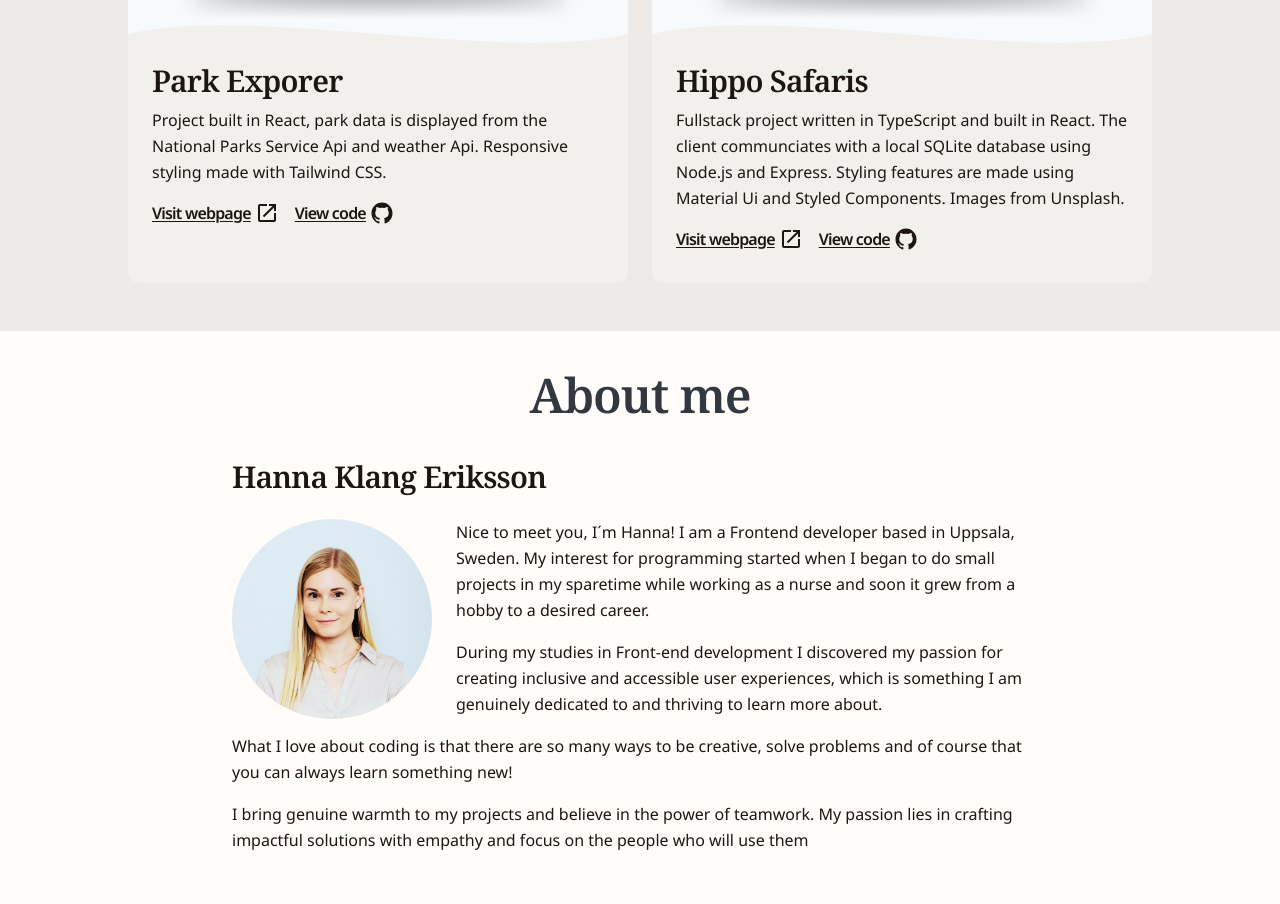
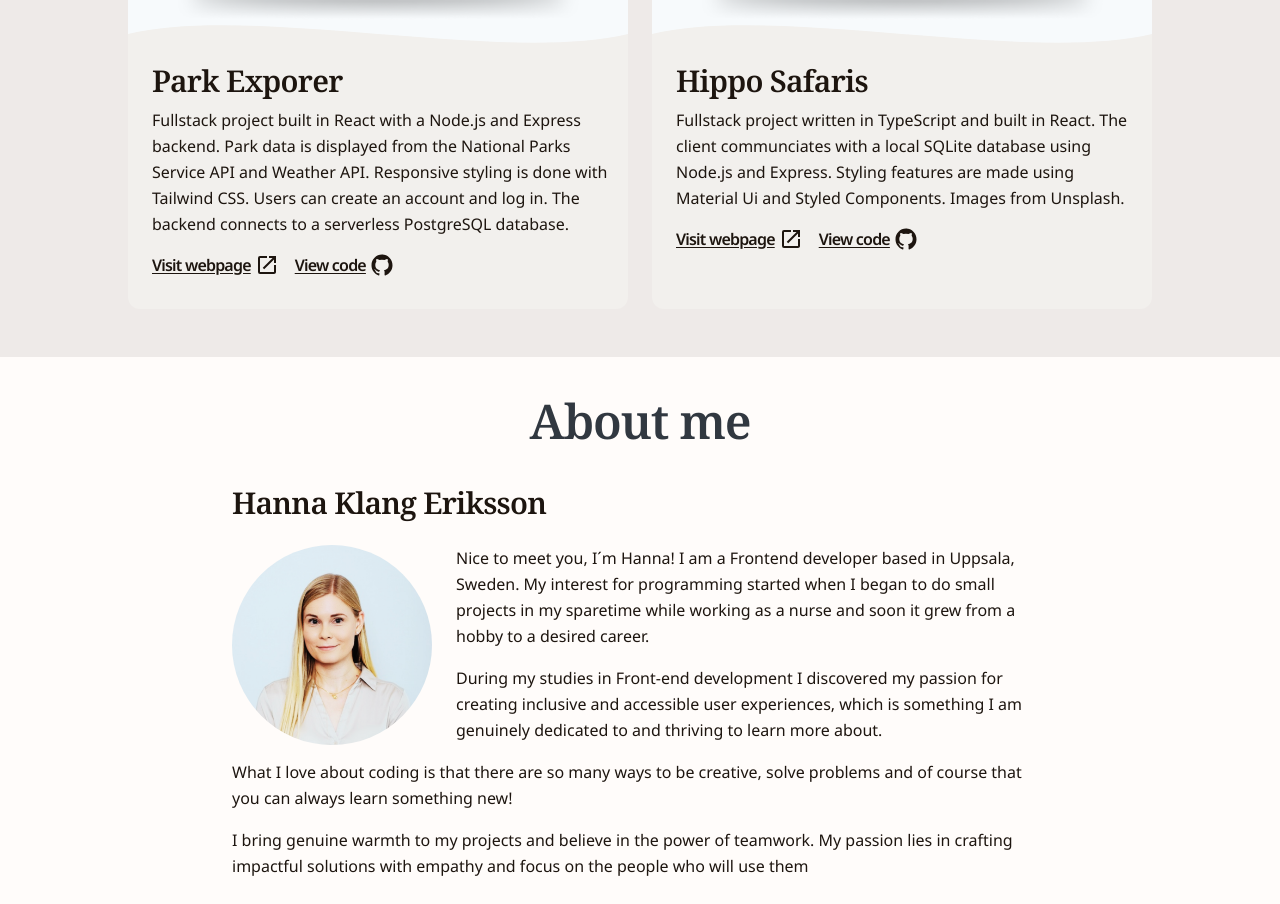
Before and after one commit to Hannahelenas/hanna-portfolio-next-v1, a Next.js app: page / in a window 1280 px wide. Shown: the part 997-1901 px from the top of the page. Built offline with nearby package versions, Linux system fonts and the light colour scheme.

Commit message:
Update project data info.

```diff
--- a/data/projects.ts
+++ b/data/projects.ts
@@ -11,12 +11,14 @@ export const projects: Project[] = [
   {
     id: "1",
     title: "Park Exporer",
-    description: `Project built in React, park data is displayed from the
-    National Parks Service Api and weather Api. Responsive styling made with
-    Tailwind CSS.`,
+    description: `Fullstack project built in React with a Node.js and Express
+    backend. Park data is displayed from the National Parks Service API and
+    Weather API. Responsive styling is done with Tailwind CSS. Users can create
+    an account and log in. The backend connects to a serverless PostgreSQL
+    database.`,
     image: "/park-explorer-desktop.png",
     url: "https://parkexplorer.netlify.app/",
-    repo: "https://github.com/Hannahelenas/nps-park-explorer",
+    repo: "https://github.com/Hannahelenas/nps-park-explorer-fullstack",
   },
   {
     id: "2",
```
